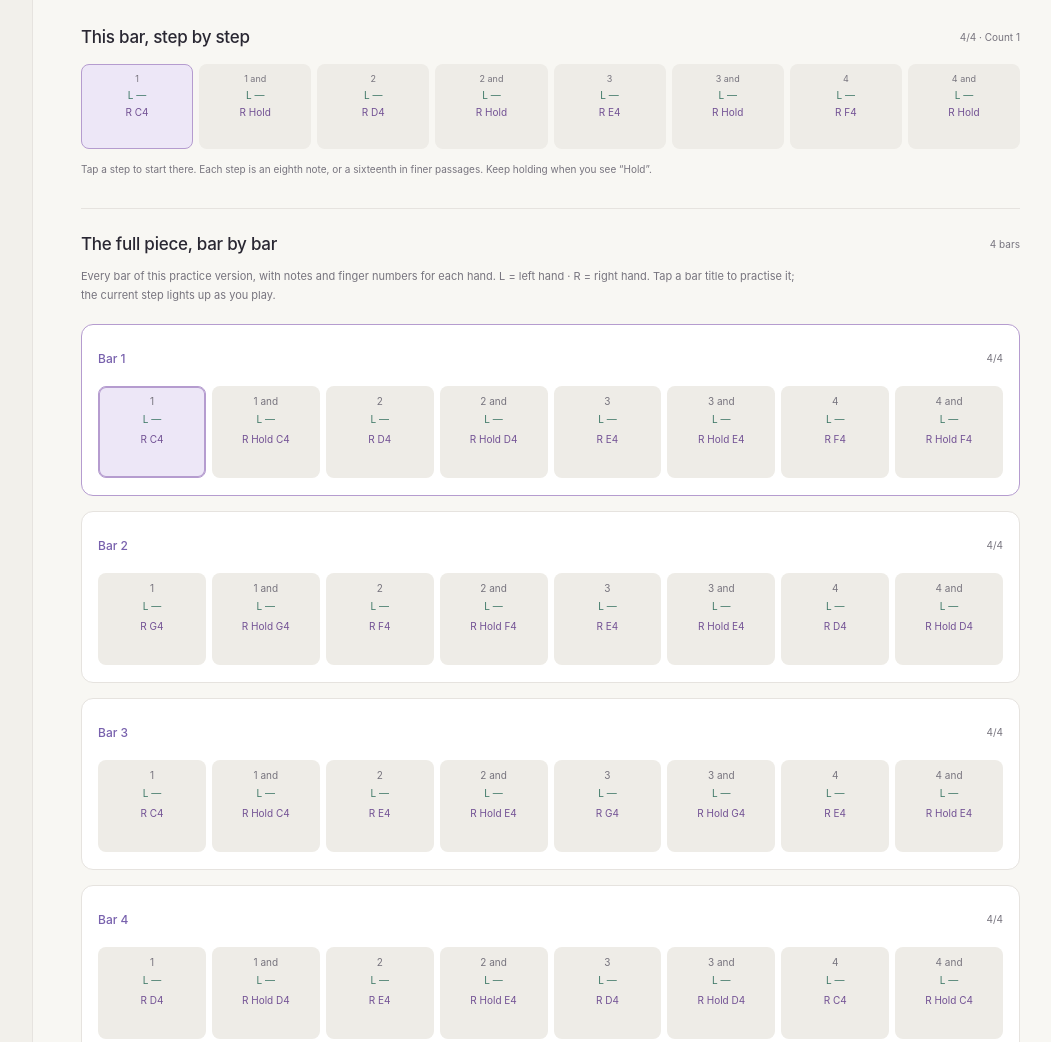
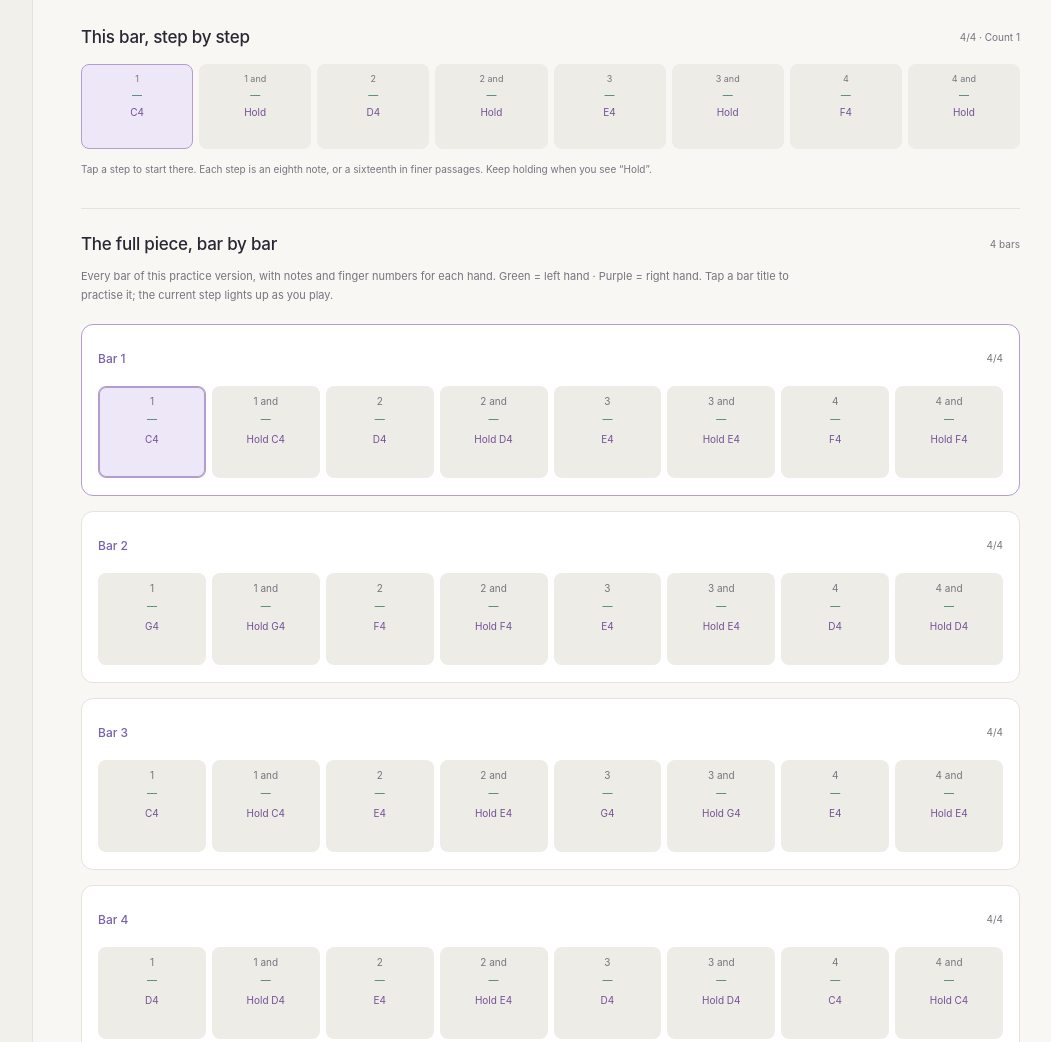
Before and after one commit to Perryong/piano-practice, a website with bundled scripts: page index.html in a window 1280 px wide. Shown: the part 1132-2174 px from the top of the page, without its empty margins (212-1263 px from the left). Built offline with nearby package versions, Linux system fonts and the light colour scheme.

Commit message:
Remove hand-letter prefixes from piano note displays

```diff
--- a/app.js
+++ b/app.js
@@ -60,7 +60,7 @@ function makeStepCell(step,index,interactive=false) {
   for(const which of ['left','right']){
     const label=document.createElement('span');label.className=which==='left'?'note-l':'note-r';
     const e=handView(step,which,hand);
-    label.textContent=(which==='left'?'L ':'R ')+(e.shared&&!e.notes.length?'Use R':e.notes.length?(!e.press?'Hold'+(interactive?'':' '+e.notes.join('+')):e.notes.join('+')):'—');
+    label.textContent=(e.shared&&!e.notes.length?'Use right hand':e.notes.length?(!e.press?'Hold'+(interactive?'':' '+e.notes.join('+')):e.notes.join('+')):'—');
     if(e.notes.length&&e.fingers.length){const f=document.createElement('span');f.className='step-fingers';f.textContent='Finger '+e.fingers.join('+');label.append(f);}
     cell.append(label);
   }
--- a/index.html
+++ b/index.html
@@ -46,7 +46,7 @@
     <section class="notes-section"><div class="section-top"><h2>This bar, step by step</h2><span id="count" class="count">1 and 2 and 3 and 4 and</span></div><div id="steps" class="step-grid"></div><p class="section-hint">Tap a step to start there. Each step is an eighth note, or a sixteenth in finer passages. Keep holding when you see “Hold”.</p></section>
     <section class="full-piece-section" aria-labelledby="full-piece-title">
       <div class="section-top"><h2 id="full-piece-title">The full piece, bar by bar</h2><span class="count" id="full-piece-count"></span></div>
-      <p class="piece-hint">Every bar of this practice version, with notes and finger numbers for each hand. L = left hand · R = right hand. Tap a bar title to practise it; the current step lights up as you play.</p>
+      <p class="piece-hint">Every bar of this practice version, with notes and finger numbers for each hand. Green = left hand · Purple = right hand. Tap a bar title to practise it; the current step lights up as you play.</p>
       <div id="full-piece"></div>
     </section>
     <details class="help"><summary>New to piano? Start here.</summary><div><p>Find the black keys in groups of two and three. C is the white key just to the left of a group of two black keys. The white keys repeat C, D, E, F, G, A, B.</p><p>Choose “Your first five notes”, set the tempo to 30 BPM, and press Play. Follow the highlighted keys with your right hand. Practise one bar before moving on.</p><p>To add a piece, upload its sheet-music PDF in your chat and ask for a Small Steps practice JSON file. Add that file here. PDF pictures themselves cannot be played automatically.</p><p>This player uses synthesized tones. It shows which keys to play; it does not listen to or grade your real keyboard.</p><button class="text-button" id="example">Download a sample practice file</button></div></details>
```
